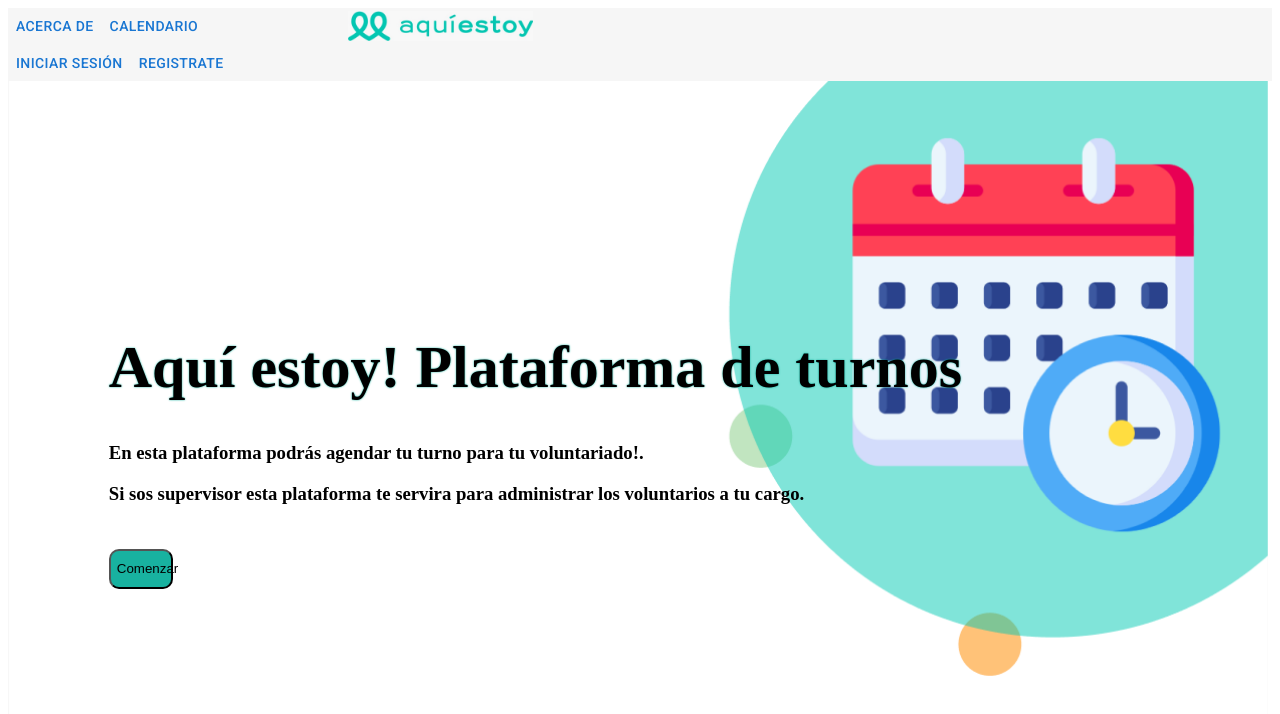
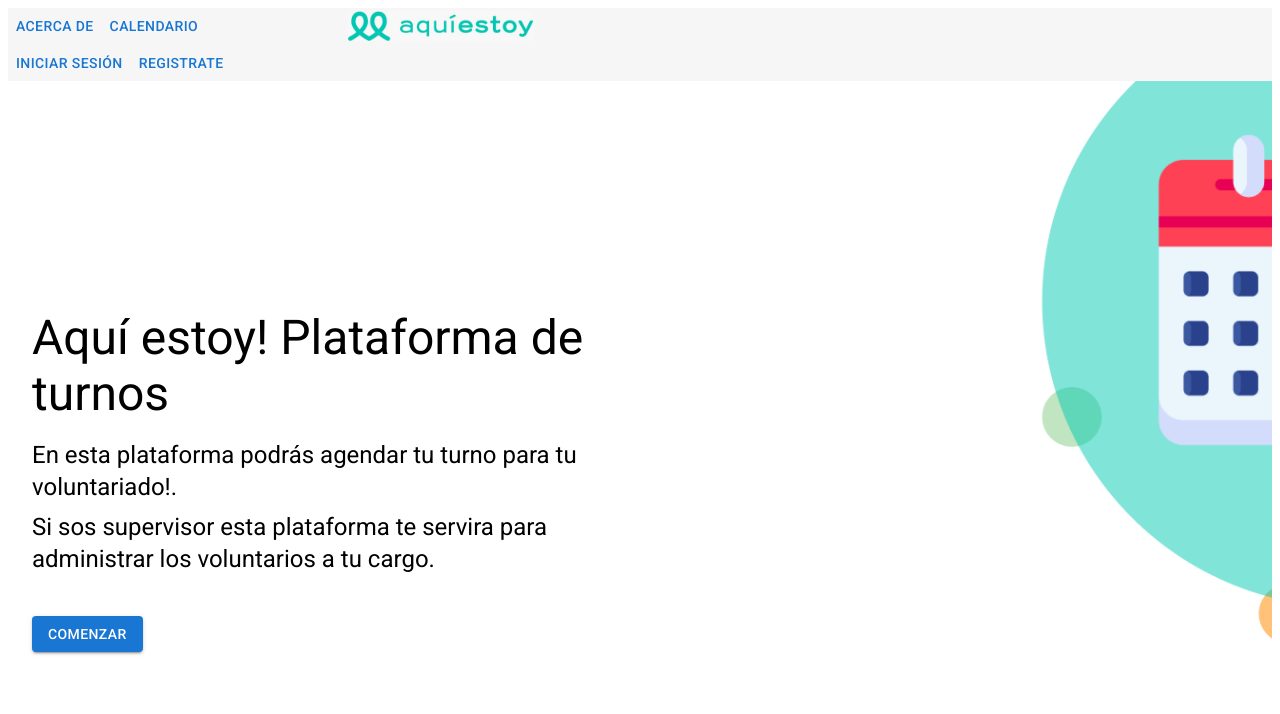
Before and after one commit to GuidoDealbera/aqui-estoy, a React (Vite) app in the folder client/: page / in a window 1280 px wide. Shown: the top 714 px of the page. Built offline with nearby package versions, Linux system fonts and the light colour scheme.

Commit message:
haciendo respondive la landing

```diff
--- a/client/src/Redux/Actions/postPutActions.js
+++ b/client/src/Redux/Actions/postPutActions.js
@@ -29,6 +29,7 @@ export const postSupervisor = (supervisor) => {
     }
 };
 
+
 export const putCompanion = (id, companion) => {
     return async function (dispatch){
         try {
--- a/client/src/Views/LandingPage/Landing.jsx
+++ b/client/src/Views/LandingPage/Landing.jsx
@@ -1,24 +1,92 @@
-import { useParams, useNavigate } from "react-router-dom";
-import style from "./Landing.module.css"
+import React from 'react';
+import { useParams, useNavigate } from 'react-router-dom';
+import {
+  Button,
+  Container,
+  Typography,
+  Box,
+  CardMedia,
+  Grid,
+} from '@mui/material';
+import landingImage from '../../img/landing.png';
 
 export default function Landing(props) {
   const navigate = useNavigate();
   const toProfile = () => {
     navigate(`/profile/Chiringuito`);
   };
+
   return (
-    <div className={style.conteiner}>
+    <Grid
+      container
+      sx={{
+        minHeight: '100vh',
+        width: '100%',
+      }}
+    >
+      <Grid
+        item
+        xs={12}
+        md={6}
+        sx={{
+          order: { xs: 2, md: 1 },
+          display: 'flex',
+          justifyContent: 'center',
+          alignItems: 'center',
+        }}
+      >
+        <Container
+          maxWidth="md"
+          sx={{
+            display: 'flex',
+            flexDirection: 'column',
+            justifyContent: 'center',
+          }}
+        >
+          <Typography variant="h3" align="left" gutterBottom>
+            Aquí estoy! Plataforma de turnos
+          </Typography>
 
-      <h1>Aquí estoy! Plataforma de turnos</h1>
+          <Typography variant="h5" align="left" gutterBottom>
+            En esta plataforma podrás agendar tu turno para tu voluntariado!.
+          </Typography>
 
-      <h3>En esta plataforma podrás agendar tu turno para tu voluntariado!.</h3>
+          <Typography variant="h5" align="left" gutterBottom>
+            Si sos supervisor esta plataforma te servira para administrar los
+            voluntarios a tu cargo.
+          </Typography>
 
-      <h3>
-        Si sos supervisor esta plataforma te servira para administrar los
-        voluntarios a tu cargo.
-      </h3>
-
-      <button onClick={toProfile}>Comenzar</button>
-    </div>
+          <Box mt={4} textAlign="left">
+            <Button variant="contained" color="primary" onClick={toProfile}>
+              Comenzar
+            </Button>
+          </Box>
+        </Container>
+      </Grid>
+      <Grid
+        item
+        xs={12}
+        md={6}
+        sx={{
+          order: { xs: 1, md: 2 },
+          position: 'relative',
+          overflow: 'hidden',
+        }}
+      >
+        <CardMedia
+          component="img"
+          image={landingImage}
+          alt="Landing illustration"
+          sx={{
+            position: 'absolute',
+            top: 0,
+            right: 0,
+            width: '100%',
+            height: '100%',
+            objectFit: 'cover',
+          }}
+        />
+      </Grid>
+    </Grid>
   );
 }
```
